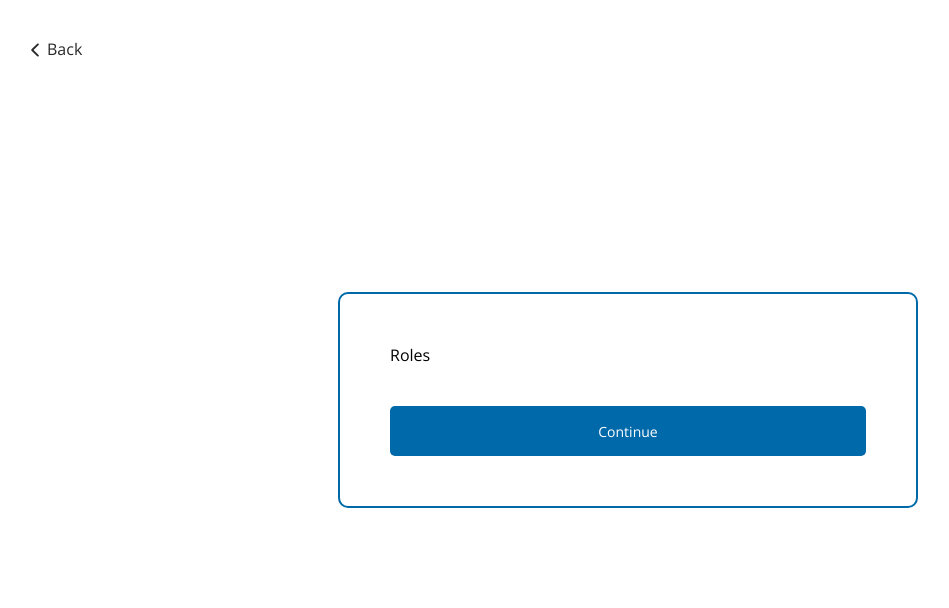
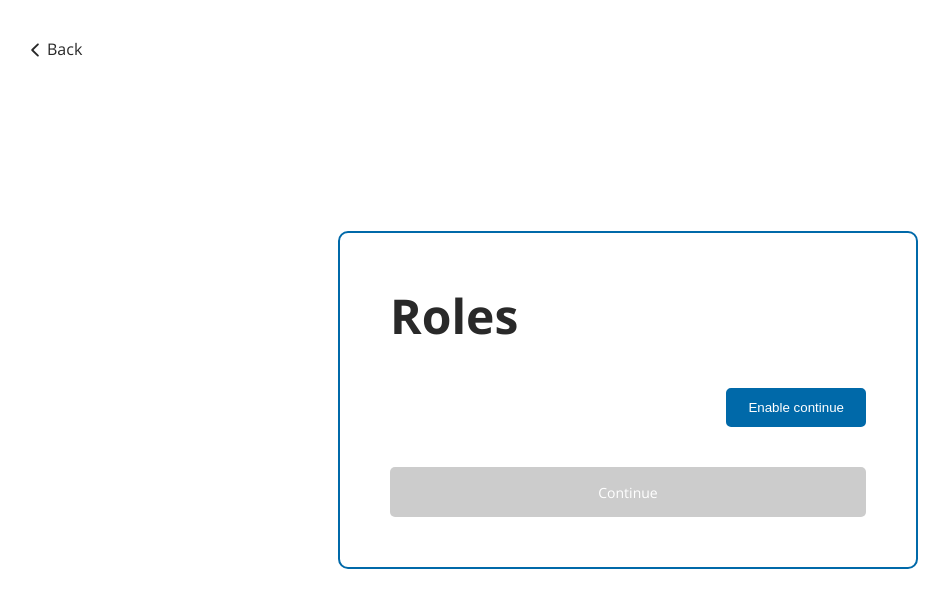
Before and after one commit to calblueprint/immigration-justice-project, a Next.js app: page /onboarding/roles in a window 1280 px wide. Shown: the top 608 px of the page, without its empty margins (12-961 px from the left). Built offline with nearby package versions, Linux system fonts and the light colour scheme; no server answers.

Commit message:
add continue logic to pages

```diff
--- a/src/app/onboarding/roles/page.tsx
+++ b/src/app/onboarding/roles/page.tsx
@@ -1,5 +1,24 @@
-import React from 'react';
+'use client';
 
-export default function page() {
-  return <>Roles</>;
+import Button from '@/components/Button';
+import COLORS from '@/styles/colors';
+import { H1 } from '@/styles/text';
+import { OnboardingContext } from '@/utils/OnboardingProvider';
+import { useContext } from 'react';
+
+export default function Page() {
+  const onboarding = useContext(OnboardingContext);
+
+  return (
+    <>
+      <H1>Roles</H1>
+      <Button
+        $primaryColor={COLORS.blueMid}
+        $secondaryColor={COLORS.blueDark}
+        onClick={() => onboarding && onboarding.setCanContinue(true)}
+      >
+        Enable continue
+      </Button>
+    </>
+  );
 }
--- a/src/components/OnboardingManager.tsx
+++ b/src/components/OnboardingManager.tsx
@@ -49,8 +49,10 @@ export default function OnboardingManager({
     if (
       newProgress > onboarding.progress &&
       onboarding.progress < onboarding.flow.length - 1
-    )
+    ) {
+      onboarding.setCanContinue(false);
       onboarding.setProgress(newProgress);
+    }
 
     if (newProgress >= onboarding.flow.length) {
       onboarding.flushData().then(() => {
@@ -83,7 +85,11 @@ export default function OnboardingManager({
           <FormDiv>
             {children}
             <BigButton
-              disabled={onboarding && onboarding.canContinue}
+              disabled={
+                onboarding &&
+                pageProgress === onboarding.progress &&
+                !onboarding.canContinue
+              }
               onClick={() => advanceProgress()}
             >
               <P $color="white">
```
Also changed, not shown: src/app/onboarding/availability/page.tsx (+22 -3 lines), src/app/onboarding/basic-information/page.tsx (+22 -3 lines), src/app/onboarding/done/page.tsx (+13 -3 lines), src/app/onboarding/legal-experience/page.tsx (+22 -3 lines).
